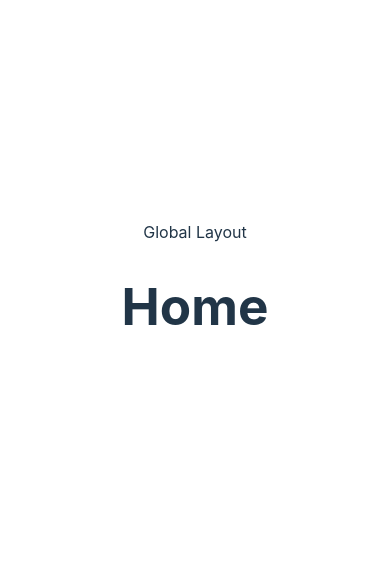
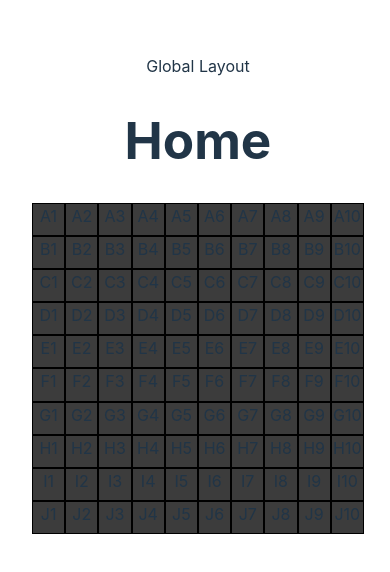
Before and after one commit to Maximauve/Battleship-React, a React (Vite) app: page / in a window 390 px wide. Shown: the part 136-708 px from the top of the page. Built offline with nearby package versions, Linux system fonts and the light colour scheme.

Commit message:
Create Responsive Grid

```diff
--- /dev/null
+++ b/src/assets/styles/component/grid.scss
@@ -0,0 +1,23 @@
+.grid {
+    display: grid;
+    grid-template-rows: repeat(10, 1fr);
+
+    &:hover {
+        cursor: pointer;
+    }
+
+    .row {
+        display: grid;
+        grid-template-columns: repeat(10, 1fr);
+    }
+
+    .cell {
+        border: 1px solid black;
+        width: 8vw;
+        height: 8vw;
+        max-height: 50px;
+        max-width: 50px;
+        background-color: #3c3c3c;
+        cursor: pointer;
+    }
+}
--- /dev/null
+++ b/src/component/game/grid.tsx
@@ -0,0 +1,22 @@
+import React from "react";
+import 'src/assets/styles/component/grid.scss';
+
+export interface GridProps {
+    grid: string[][];
+}
+
+export const Grid: React.FC<GridProps> = ({ grid }) => {
+    return (
+        <div className="grid">
+            {grid.map((row, i) => (
+                <div key={i} className="row">
+                    {row.map((cell, j) => (
+                        <div key={j} className="cell">
+                            {cell}
+                        </div>
+                    ))}
+                </div>
+            ))}
+        </div>
+    );
+}
--- a/src/pages/Home.tsx
+++ b/src/pages/Home.tsx
@@ -1,10 +1,27 @@
 import React from 'react';
+import { Grid } from 'src/component/game/grid';
 
 const Home: React.FC = () => {
+
+  const grid = [  // 10x10 grid
+    ['A1', 'A2', 'A3', 'A4', 'A5', 'A6', 'A7', 'A8','A9','A10'],
+    ['B1', 'B2', 'B3', 'B4', 'B5', 'B6', 'B7', 'B8','B9','B10'],
+    ['C1', 'C2', 'C3', 'C4', 'C5', 'C6', 'C7', 'C8','C9','C10'],
+    ['D1', 'D2', 'D3', 'D4', 'D5', 'D6', 'D7', 'D8','D9','D10'],
+    ['E1', 'E2', 'E3', 'E4', 'E5', 'E6', 'E7', 'E8','E9','E10'],
+    ['F1', 'F2', 'F3', 'F4', 'F5', 'F6', 'F7', 'F8','F9','F10'],
+    ['G1', 'G2', 'G3', 'G4', 'G5', 'G6', 'G7', 'G8','G9','G10'],
+    ['H1', 'H2', 'H3', 'H4', 'H5', 'H6', 'H7', 'H8','H9','H10'],
+    ['I1', 'I2', 'I3', 'I4', 'I5', 'I6', 'I7', 'I8','I9','I10'],
+    ['J1', 'J2', 'J3', 'J4', 'J5', 'J6', 'J7', 'J8','J9','J10'],
+  ];
 
   return (
     <div>
       <h1>Home</h1>
+      <div>
+        <Grid grid={grid} />
+      </div>
     </div>
   );
 }
```
